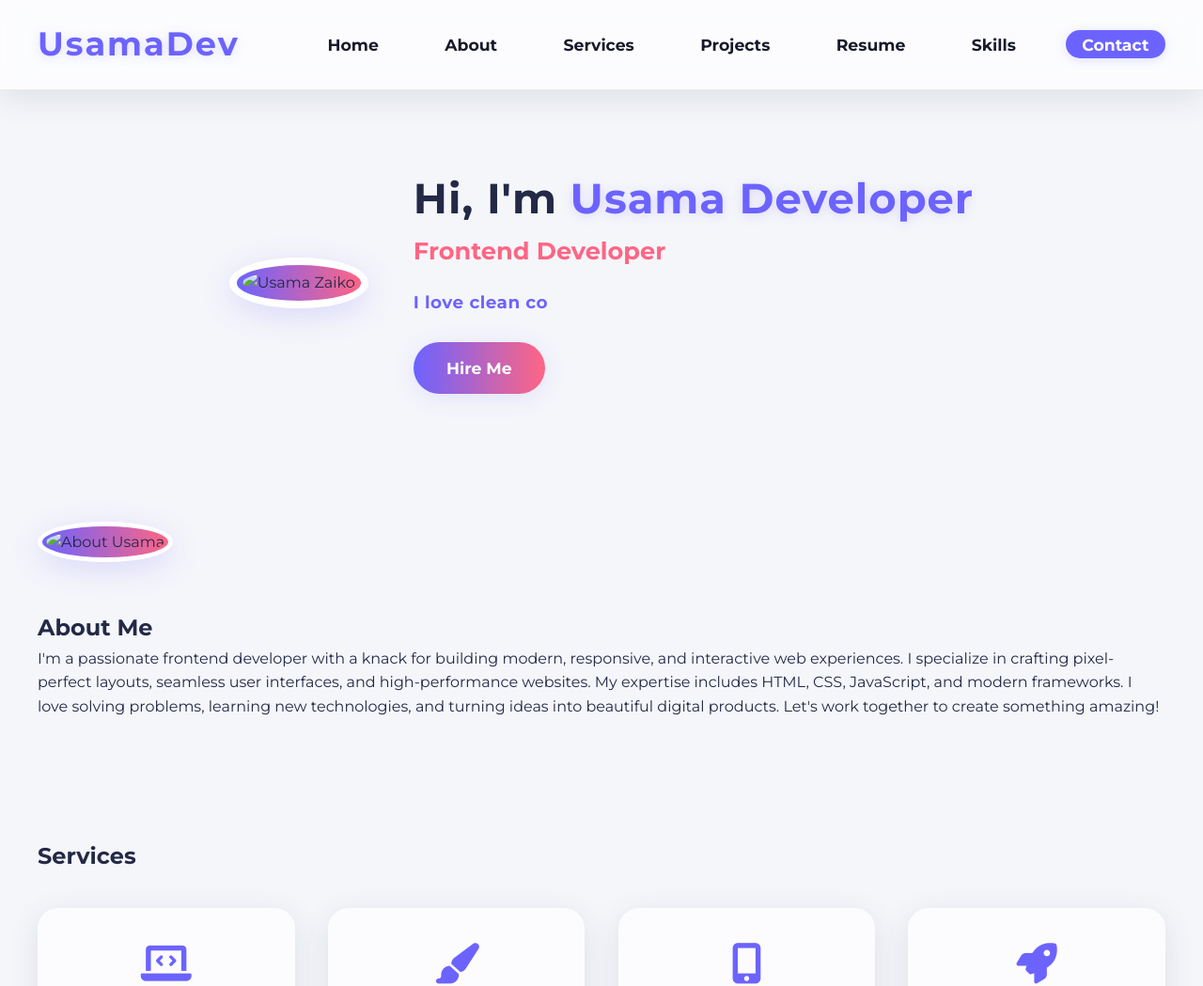
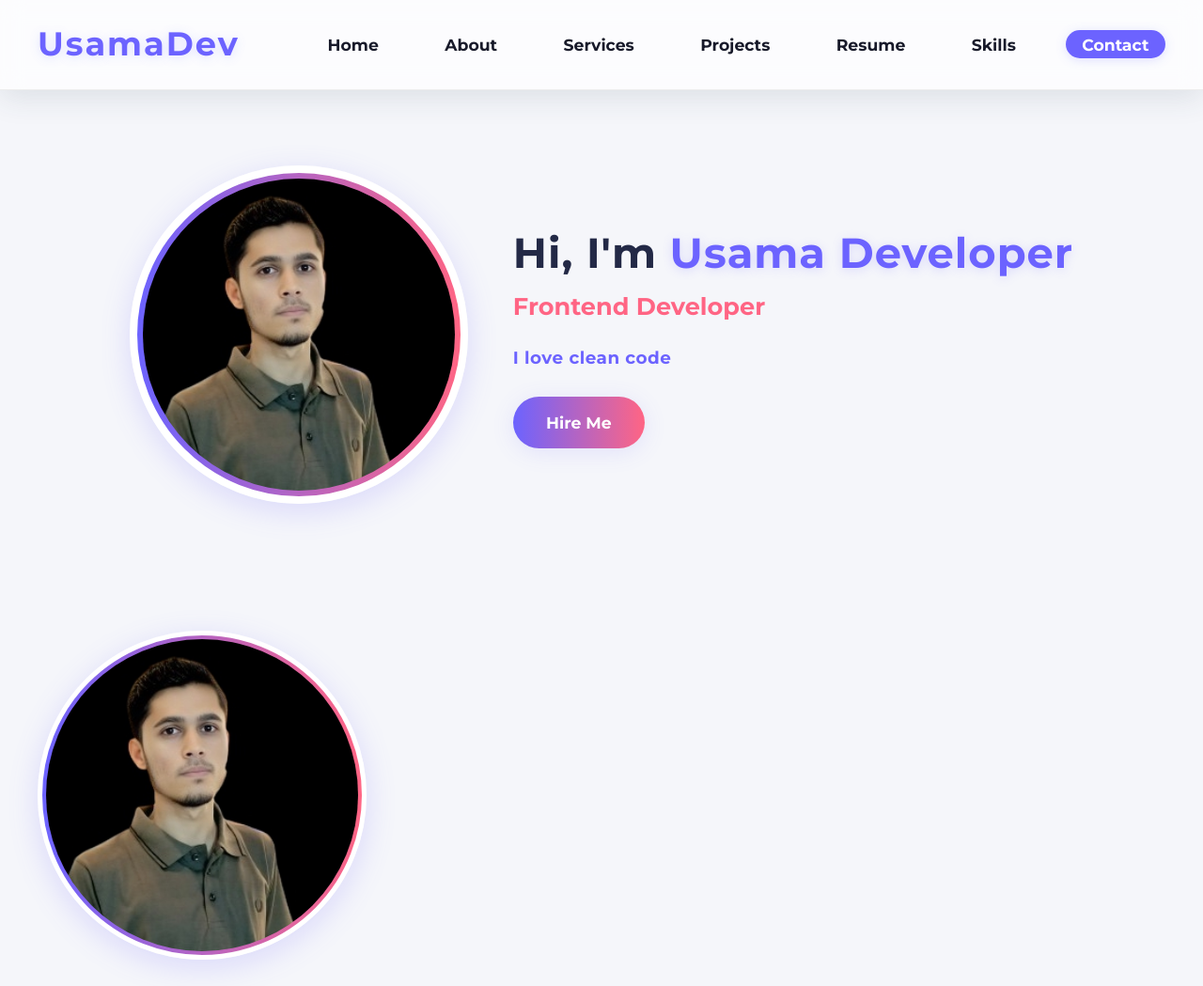
Before and after one commit to UsamaIT786/Stylish_Folio, a plain HTML site: page index.html in a window 1280 px wide. Shown: the top 1049 px of the page at 94% size. Drawn offline with nearby package versions, Linux system fonts and the light colour scheme.

Commit message:
Update index.html

```diff
--- a/index.html
+++ b/index.html
@@ -3,7 +3,7 @@
 <head>
   <meta charset="UTF-8" />
   <meta name="viewport" content="width=device-width, initial-scale=1.0"/>
-  <title>Usama Zaiko | Frontend Developer</title>
+  <title>Usama_Folio | Frontend Developer</title>
   <link rel="stylesheet" href="css/style.css"/>
   <link rel="stylesheet" href="https://cdnjs.cloudflare.com/ajax/libs/font-awesome/6.0.0-beta3/css/all.min.css"/>
   <link href="https://fonts.googleapis.com/css?family=Montserrat:400,700&display=swap" rel="stylesheet"/>
@@ -29,7 +29,7 @@
   <section id="home" class="section home-section">
     <div class="container hero-content">
       <div class="hero-img">
-        <img src="file:///C:/Users/PC/Downloads/hero.png" alt="Usama Zaiko"/>
+        <img src=" 1000103897-removebg-preview_1.png  " alt="Usama Zaiko"/>
       </div>
       <div class="hero-text">
         <h1>Hi, I'm <span>Usama Developer</span></h1>
@@ -43,7 +43,7 @@
   <section id="about" class="section about-section">
     <div class="container about-content">
       <div class="about-img">
-        <img src="file:///C:/Users/PC/Downloads/hero.png" alt="About Usama"/>
+        <img src="  1000103897-removebg-preview_1.png " alt="About Usama"/>
       </div>
       <div class="about-text">
         <h2>About Me</h2>
```
